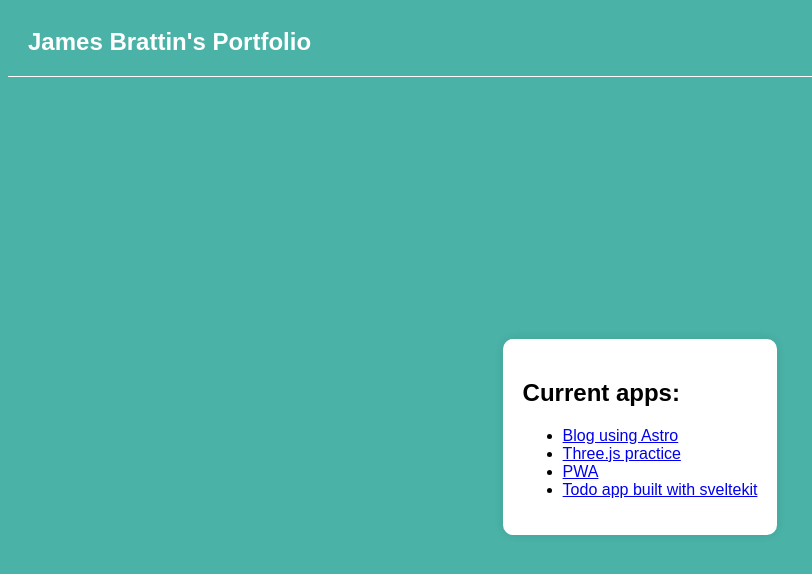
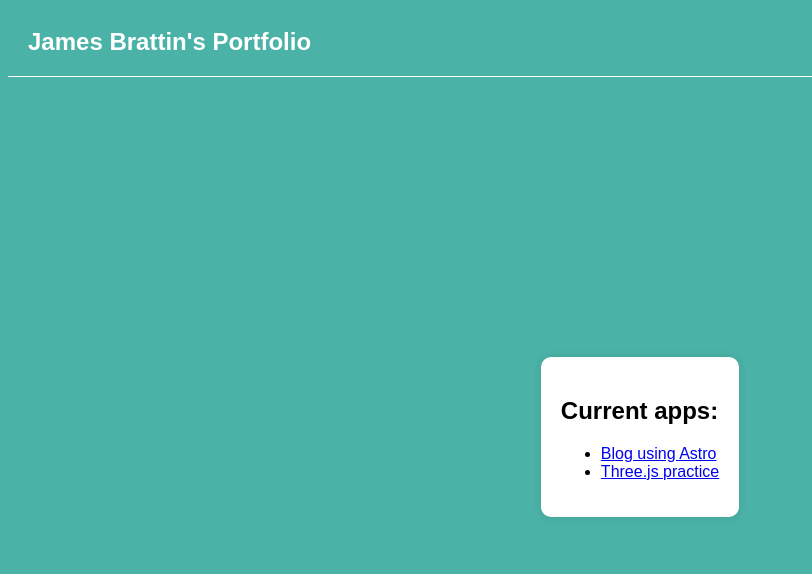
Before and after one commit to james-brattin/portfolio, a plain HTML site: page index.html in a window 1280 px wide. Shown: the whole page, without its empty margins (0-812 px from the left). Drawn offline with Linux system fonts and the light colour scheme.

Commit message:
housekeeping

```diff
--- a/index.html
+++ b/index.html
@@ -15,7 +15,7 @@
                 <h1>Current apps:</h1>
                 <ul>
                     <li>
-                        <a href="https://astroblog.jamesbrattin.dev"
+                        <a href="https://blog.jamesbrattin.dev"
                             >Blog using Astro</a
                         >
                     </li>
@@ -24,14 +24,6 @@
                             >Three.js practice</a
                         >
                     </li>
-                    <li>
-                        <a href="https://webworkers.jamesbrattin.dev">PWA</a>
-                    </li>
-                    <li>
-                        <a href="https://todosvelte.jamesbrattin.dev"
-                            >Todo app built with sveltekit</a
-                        >
-                    </li>
                 </ul>
             </section>
         </main>
```
Also changed, not shown: 1 other file.
